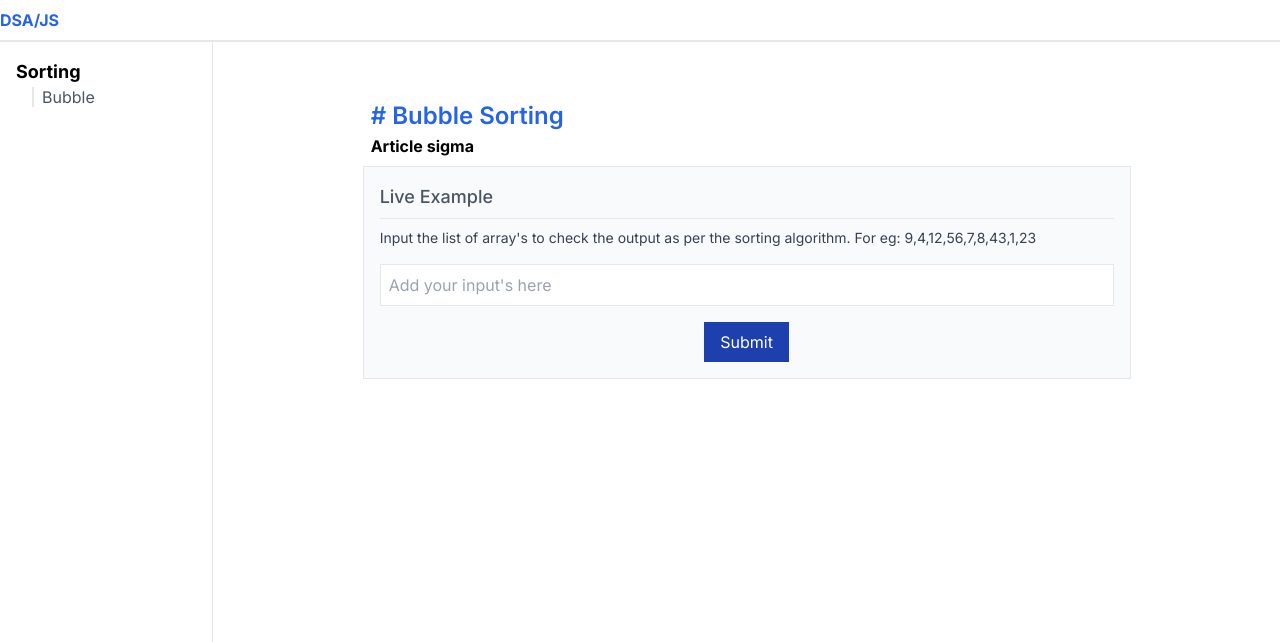
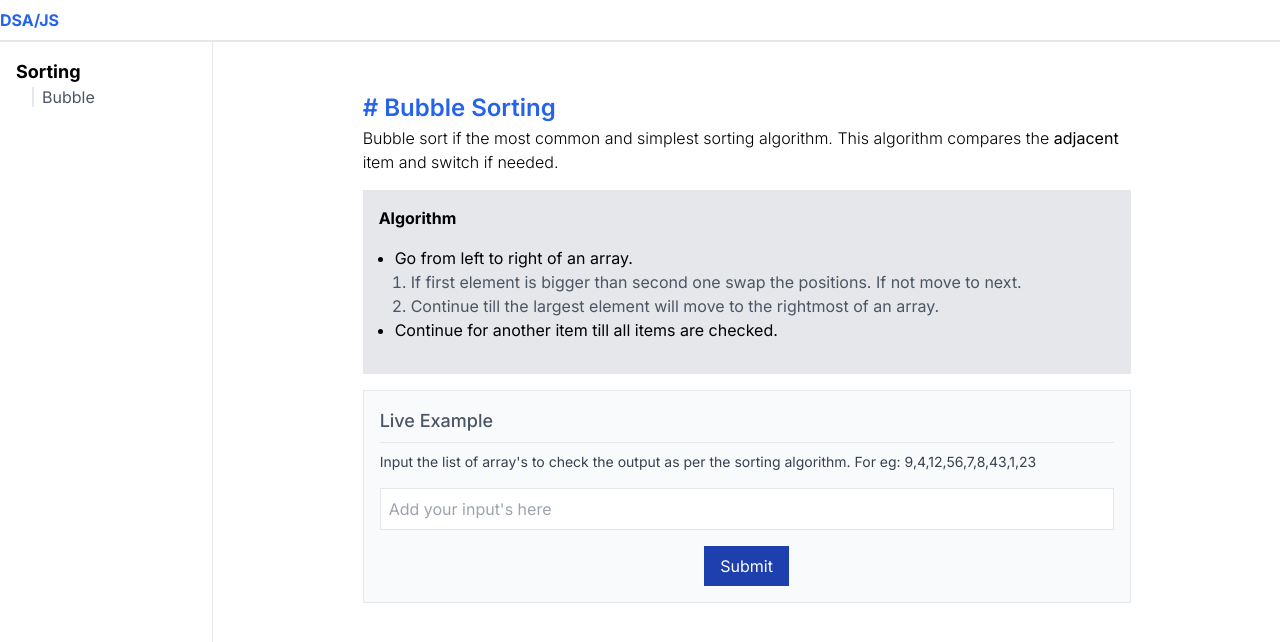
Before and after one commit to sonangrai/dataStructureJs, a Next.js app: page /sorting/bubble in a window 1280 px wide. Shown: the top 642 px of the page. Built offline with nearby package versions, Linux system fonts and the light colour scheme.

Commit message:
feat: updated docs

```diff
--- a/app/sorting/bubble/page.tsx
+++ b/app/sorting/bubble/page.tsx
@@ -6,11 +6,8 @@ import bubbleSortFn from "./logic";
 function page() {
   return (
     <>
-      <article className="p-2">
-        <Article
-          title="Bubble Sorting"
-          description="<strong>Article sigma</strong>"
-        />
+      <article className="mb-2">
+        <Article title="Bubble Sorting" description={document} />
       </article>
       <Process logic={bubbleSortFn} />
     </>
@@ -18,3 +15,22 @@ function page() {
 }
 
 export default page;
+
+const document = `
+  <p class="text-[16px] font-light">
+    Bubble sort if the most common and simplest sorting algorithm. This algorithm compares the <b>adjacent</b> item and switch if needed.
+  </p>
+  <div class="bg-gray-200 my-4 p-4">
+    <h4 class="font-bold">Algorithm</h4>
+    <ul class="list-disc p-4">
+      <li>
+        Go from left to right of an array.
+        <ol class="list-decimal pl-4 text-gray-600">
+          <li>If first element is bigger than second one swap the positions. If not move to next.</li>
+          <li>Continue till the largest element will move to the rightmost of an array.</li>
+        </ol>
+      </li>
+      <li>Continue for another item till all items are checked.</li>
+    </ul>
+  </div>
+`;
```
